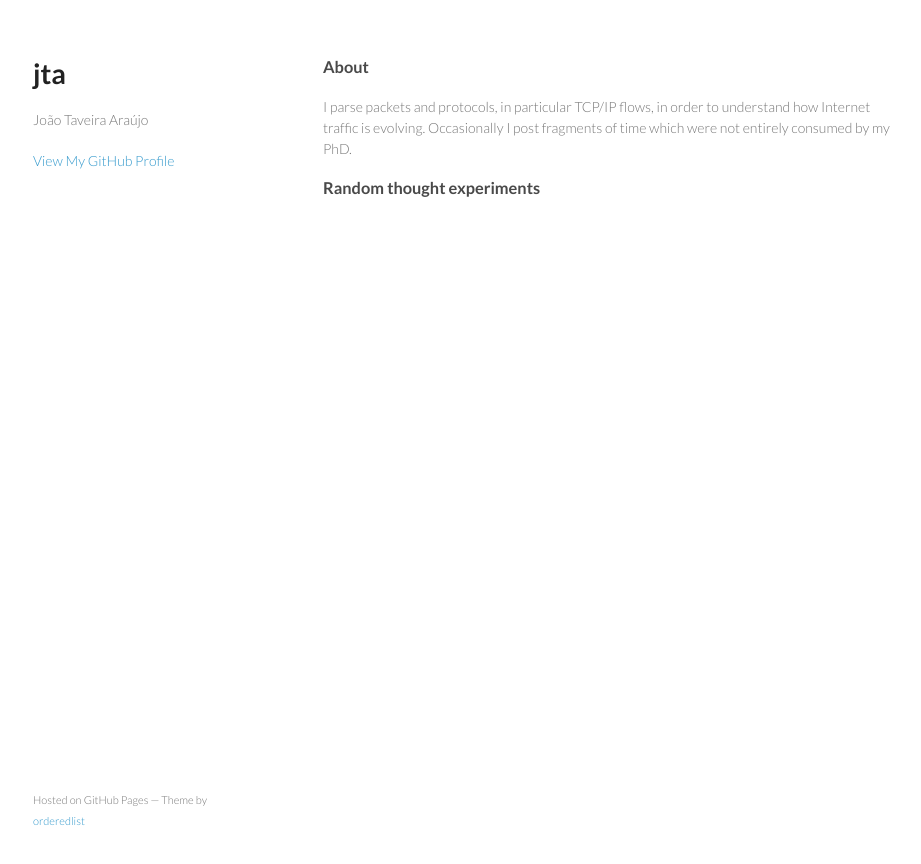
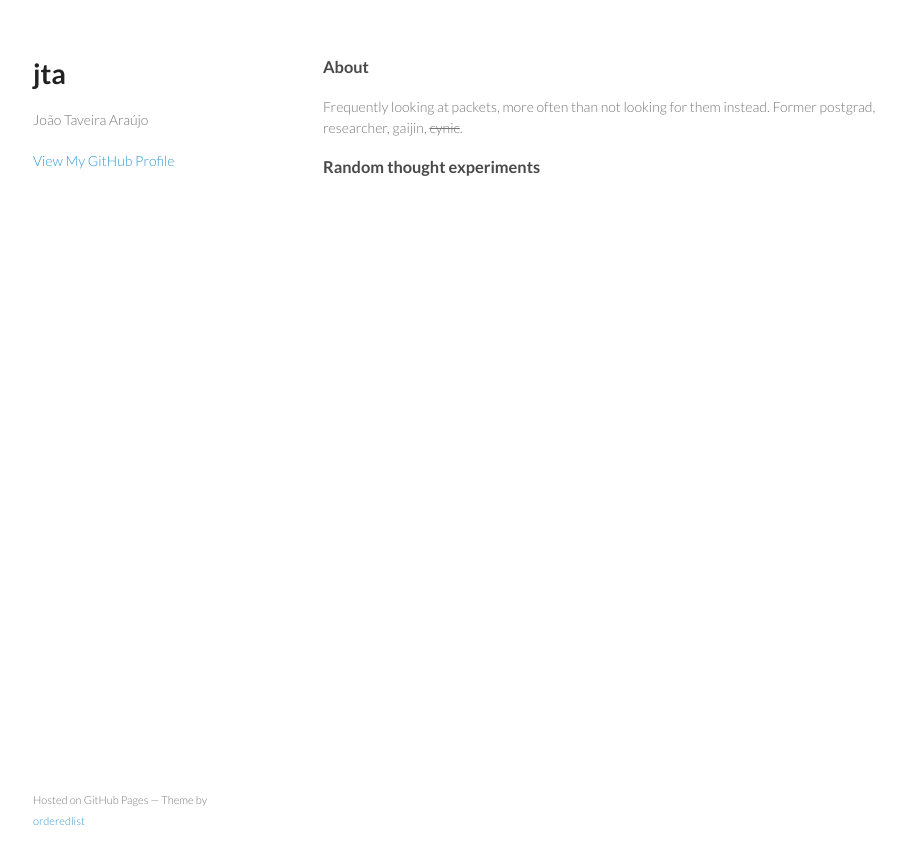
Before and after one commit to jta/jta.github.com, a Jekyll site: the page built from index.html, in a window 1280 px wide. Shown: the top 864 px of the page, without its empty margins (177-1098 px from the left). Built offline with Jekyll 4.4.1, drawn with Linux system fonts in a browser that asks for light colours; comment, search, counter and statistics services are not loaded.

```diff
--- a/CNAME
+++ /dev/null
@@ -1 +0,0 @@
-taveira.pt
--- a/index.html
+++ b/index.html
@@ -4,7 +4,7 @@ layout: default
 
 <h3>About</h3>
 
-<p>I parse packets and protocols, in particular TCP/IP flows, in order to understand how Internet traffic is evolving. Occasionally I post fragments of time which were not entirely consumed by my PhD.
+<p>Frequently looking at packets, more often than not looking for them instead. Former postgrad, researcher, gaijin, <strike>cynic</strike>.
 
 <h3>Random thought experiments</h3>
 
```
